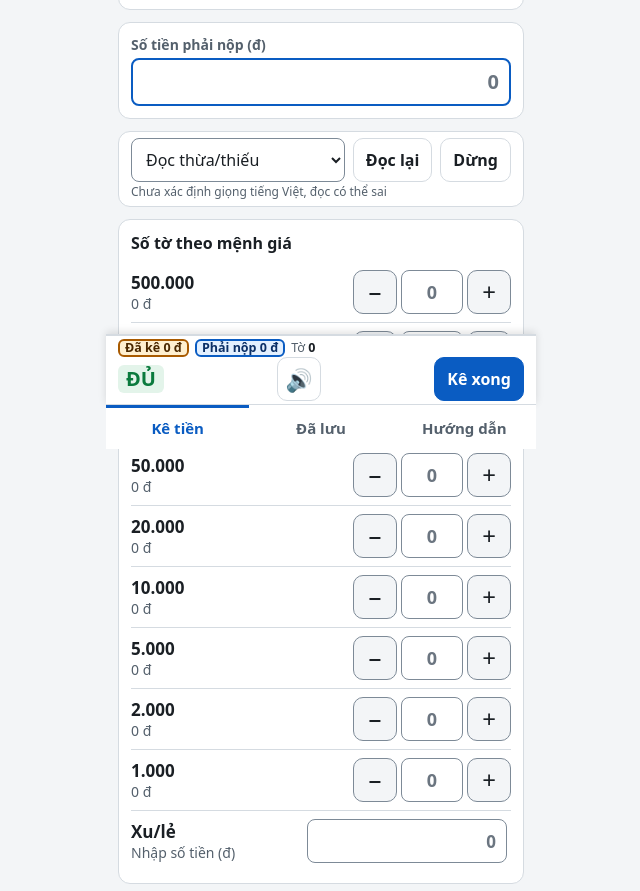
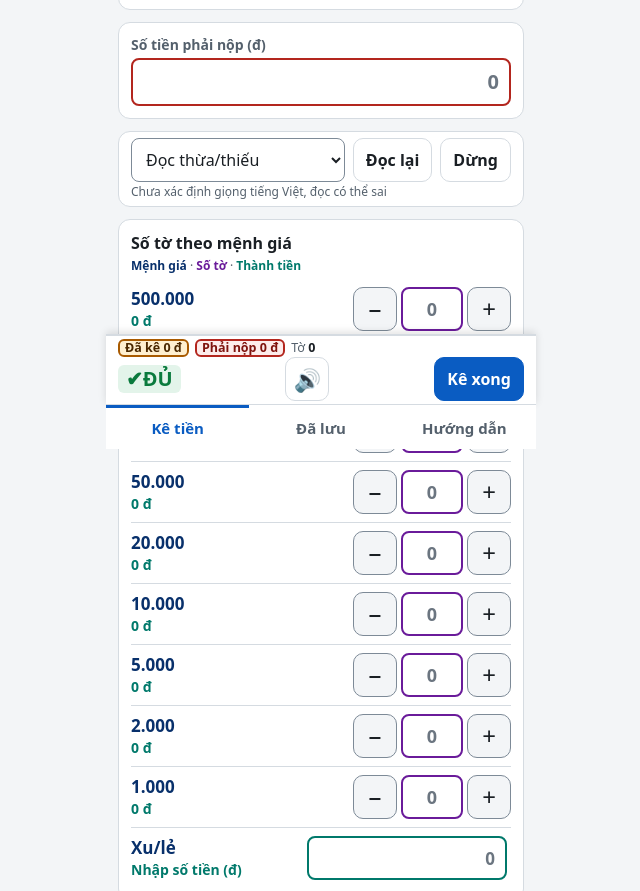
Before and after one commit to toannhcs/tienich, a plain HTML site: page bang-ke-tien/index.html in a window 1280 px wide. Shown: the part 351-1242 px from the top of the page, without its empty margins (319-959 px from the left). Drawn offline with Linux system fonts and the light colour scheme.

Commit message:
Bảng kê tiền: Phải nộp màu đỏ, màu riêng cho mệnh giá/số tờ/thành tiền, tự đọc sau 1,8 giây
Co-Authored-By: Claude Sonnet 5.5 <noreply@anthropic.com>
Claude-Session: https://claude.ai/code/session_015QoKRi234BDbpyasaP5uLf

```diff
--- a/bang-ke-tien/index.html
+++ b/bang-ke-tien/index.html
@@ -15,13 +15,13 @@
 <meta name="apple-mobile-web-app-status-bar-style" content="default">
 <style>
 :root{
-  --bg:#f3f5f7;--card:#ffffff;--text:#1a1f24;--muted:#54606c;--line:#d5dbe1;--line2:#7d8a97;--pay-bg:#e3f0ff;--pay-b:#0a5cc2;--pay-t:#0b2f66;--kep-bg:#fff0d0;--kep-b:#a85a00;--kep-t:#4a2800;
+  --bg:#f3f5f7;--card:#ffffff;--text:#1a1f24;--muted:#54606c;--line:#d5dbe1;--line2:#7d8a97;--pay-bg:#fdeceb;--pay-b:#b3261e;--pay-t:#7f130e;--c-mg:#08306b;--c-to:#6a1b9a;--c-tt:#00796b;--thieu-bg:#b3261e;--thieu-t:#ffffff;--kep-bg:#fff0d0;--kep-b:#a85a00;--kep-t:#4a2800;
   --primary:#0a5cc2;--onprimary:#ffffff;--ok:#0a7a3d;--bad:#c62828;--okbg:#e3f4ea;--badbg:#fdeaea;--warnbg:#fff4d6;--warntx:#5c4400;
   --inputbg:#ffffff;--shadow:0 -2px 8px rgba(0,0,0,.12);
 }
 @media (prefers-color-scheme: dark){
   :root{
-    --bg:#101418;--card:#1b2127;--text:#eef2f5;--muted:#a9b4be;--line:#36404a;--line2:#7a8794;--pay-bg:#10294d;--pay-b:#7dbbff;--pay-t:#e0eeff;--kep-bg:#3b2a0a;--kep-b:#f2a93b;--kep-t:#ffe6b8;
+    --bg:#101418;--card:#1b2127;--text:#eef2f5;--muted:#a9b4be;--line:#36404a;--line2:#7a8794;--pay-bg:#3d1512;--pay-b:#ff8a80;--pay-t:#ffd9d6;--c-mg:#6fa8ff;--c-to:#f0c8ff;--c-tt:#5df0c0;--thieu-bg:#a61b1b;--thieu-t:#ffffff;--kep-bg:#3b2a0a;--kep-b:#f2a93b;--kep-t:#ffe6b8;
     --primary:#7bb8ff;--onprimary:#06121f;--ok:#5fd38a;--bad:#ff8f87;--okbg:#14301f;--badbg:#3a1a1a;--warnbg:#3b3110;--warntx:#ffe29a;
     --inputbg:#12171c;--shadow:0 -2px 8px rgba(0,0,0,.5);
   }
@@ -47,25 +47,27 @@ input[type=text],input[type=date],input[type=search],select{
   background:var(--inputbg);color:var(--text);border:1px solid var(--line2);border-radius:8px;min-width:0;max-width:100%}
 input:focus,select:focus,button:focus-visible{outline:3px solid var(--primary);outline-offset:1px}
 .money-in{font-size:20px!important;font-weight:700;text-align:right}
-#f-phai{border:2px solid var(--pay-b)!important}
+#f-phai{border:2px solid var(--pay-b)!important;color:var(--pay-b)}
 .fl{display:block;margin-bottom:6px;font-weight:600;font-size:14px;color:var(--muted)}
 .ndw{position:relative;margin-bottom:8px}
 .chips{display:grid;grid-template-columns:1fr 1fr;gap:8px}
 .chip{min-height:48px;padding:6px 8px;border:2px solid var(--line2);border-radius:10px;background:var(--inputbg);color:var(--text);font-weight:700;font-size:16px;cursor:pointer;min-width:0}
 .chip[aria-pressed=true]{background:var(--primary);color:var(--onprimary);border-color:var(--primary)}
 .chip[aria-pressed=true]::before{content:"\2714 "}
-.vh2{position:absolute;width:1px;height:1px;overflow:hidden;clip:rect(0 0 0 0);opacity:0;border:0;padding:0;margin:0}
+.vh2{position:absolute;width:1px;height:1px;min-height:0!important;max-width:1px;overflow:hidden;clip:rect(0 0 0 0);opacity:0;border:0;padding:0;margin:0}
 .row{display:flex;flex-wrap:wrap;align-items:center;justify-content:space-between;gap:4px 8px;padding:8px 0;border-top:1px solid var(--line);min-width:0}
 .row:first-of-type{border-top:0}
 .lbl{flex:1 1 auto;min-width:max-content}
-.mg{font-weight:700;font-size:17px}
-.tt{font-size:14px;color:var(--muted);white-space:nowrap}
-.tt.has{color:var(--text);font-weight:600}
+.mg{font-weight:700;font-size:17px;color:var(--c-mg)}
+.lg{font-size:12px;margin:-4px 0 4px;color:var(--muted)}
+.lg b{font-weight:800}
+.tt{font-size:14px;color:var(--c-tt);font-weight:600;white-space:nowrap}
+.tt.has{font-weight:800}
 .step{display:flex;align-items:center;flex:0 0 auto}
 .step button{width:44px;height:44px;border:1px solid var(--line2);background:var(--bg);border-radius:10px;font-size:24px;line-height:1;padding:0;cursor:pointer}
-.step input{width:62px;height:44px;margin:0 4px;text-align:center;font-size:18px;font-weight:600;padding:4px;
-  background:var(--inputbg);border:1px solid var(--line2);border-radius:8px;min-width:0}
-.row.xl .step{flex:1 1 auto;justify-content:flex-end}.row.xl .step input{width:100%;max-width:200px;font-size:17px;text-align:right;padding:4px 10px}
+.step input{width:62px;height:44px;margin:0 4px;text-align:center;font-size:18px;font-weight:800;padding:4px;color:var(--c-to);
+  background:var(--inputbg);border:2px solid var(--c-to);border-radius:8px;min-width:0}
+.row.xl .step{flex:1 1 auto;justify-content:flex-end}.row.xl .step input{width:100%;max-width:200px;font-size:17px;text-align:right;padding:4px 10px;color:var(--c-tt);border-color:var(--c-tt);font-weight:700}
 .btns{display:flex;flex-wrap:wrap;gap:8px}
 .btn{flex:1 1 calc(50% - 4px);min-height:48px;border-radius:10px;border:1px solid var(--line);background:var(--card);font-weight:700;padding:8px 10px;cursor:pointer}
 .btn.pri{background:var(--primary);color:var(--onprimary);border-color:var(--primary)}
@@ -93,7 +95,10 @@ input:focus,select:focus,button:focus-visible{outline:3px solid var(--primary);o
 #sumbar .nhan{flex:0 1 auto;min-width:0;overflow:hidden;font-size:clamp(14px,4.8vw,20px);line-height:1.3}
 .nhan.thua{color:var(--ok);background:var(--okbg)}
 .nhan.dut{color:var(--ok);background:var(--okbg)}
-.nhan.thieu{color:var(--bad);background:var(--badbg)}
+.nhan.thieu{color:var(--thieu-t);background:var(--thieu-bg)}
+.nhan.thieu::before{content:"\25BC "}
+.nhan.thua::before{content:"\25B2 "}
+.nhan.dut::before{content:"\2714 "}
 #tabs{bottom:0}
 #tabs .in{display:flex;background:var(--card);border-top:1px solid var(--line);padding-bottom:env(safe-area-inset-bottom)}
 #tabs button{flex:1 1 0;min-width:0;white-space:nowrap;height:44px;border:0;background:transparent;font-weight:700;font-size:clamp(13px,3.9vw,15px);padding:0 2px;color:var(--muted);cursor:pointer;border-top:3px solid transparent}
@@ -180,6 +185,7 @@ body.kb #sumbar .l1,body.kb #sumbar .sm{position:absolute;width:1px;height:1px;o
     </div>
     <div class="card">
       <h2>Số tờ theo mệnh giá</h2>
+      <div class="lg"><b style="color:var(--c-mg)">Mệnh giá</b> · <b style="color:var(--c-to)">Số tờ</b> · <b style="color:var(--c-tt)">Thành tiền</b></div>
       <div id="rows"></div>
     </div>
     <div class="card">
@@ -483,7 +489,7 @@ function buildRows(){
     var minus=h("button",{type:"button","data-testid":"minus-"+mg,"aria-label":"Giảm số tờ "+fmt(mg),text:"−"});
     var plus=h("button",{type:"button","data-testid":"plus-"+mg,"aria-label":"Tăng số tờ "+fmt(mg),text:"+"});
     var row=h("div",{class:"row"},[
-      h("div",{class:"lbl"},[h("div",{class:"mg",text:fmt(mg)}),tt]),
+      h("div",{class:"lbl"},[h("div",{class:"mg","data-role":"menhgia",text:fmt(mg)}),tt]),
       h("div",{class:"step"},[minus,inp,plus])]);
     inp.addEventListener("input",function(){
       if(/\D/.test(inp.value))toast("Chỉ nhận chữ số, đã bỏ ký tự khác");
@@ -573,7 +579,7 @@ function fitNhan(){
   var n=$("o-nhan");if(!n||$("sumbar").hidden)return;
   n.style.fontSize="";
   var fs=parseFloat(getComputedStyle(n).fontSize)||16;
-  while(n.scrollWidth>n.clientWidth+1&&fs>10){fs-=1;n.style.fontSize=fs+"px";}
+  while(n.scrollWidth>n.clientWidth+1&&fs>8){fs-=1;n.style.fontSize=fs+"px";}
 }
 function setBar(){
   fitNhan();
@@ -640,7 +646,7 @@ function recText(r){
 }
 
 /* Giọng đọc (speechSynthesis) */
-var IDLE_MS=2500,autoTimer=null,lastReadSig="";
+var IDLE_MS=1800,autoTimer=null,lastReadSig="";
 var KEY_DOC="bangke_doc_v1",docMode="ket-qua",committed={},plusTimer=null,plusPending=null,everSpoke=false,voicesWait=true;
 (function(){try{var m=window.localStorage.getItem(KEY_DOC);if(m==="ket-qua"||m==="tat")docMode=m;}catch(e){}})();
 function synthOf(){
```
